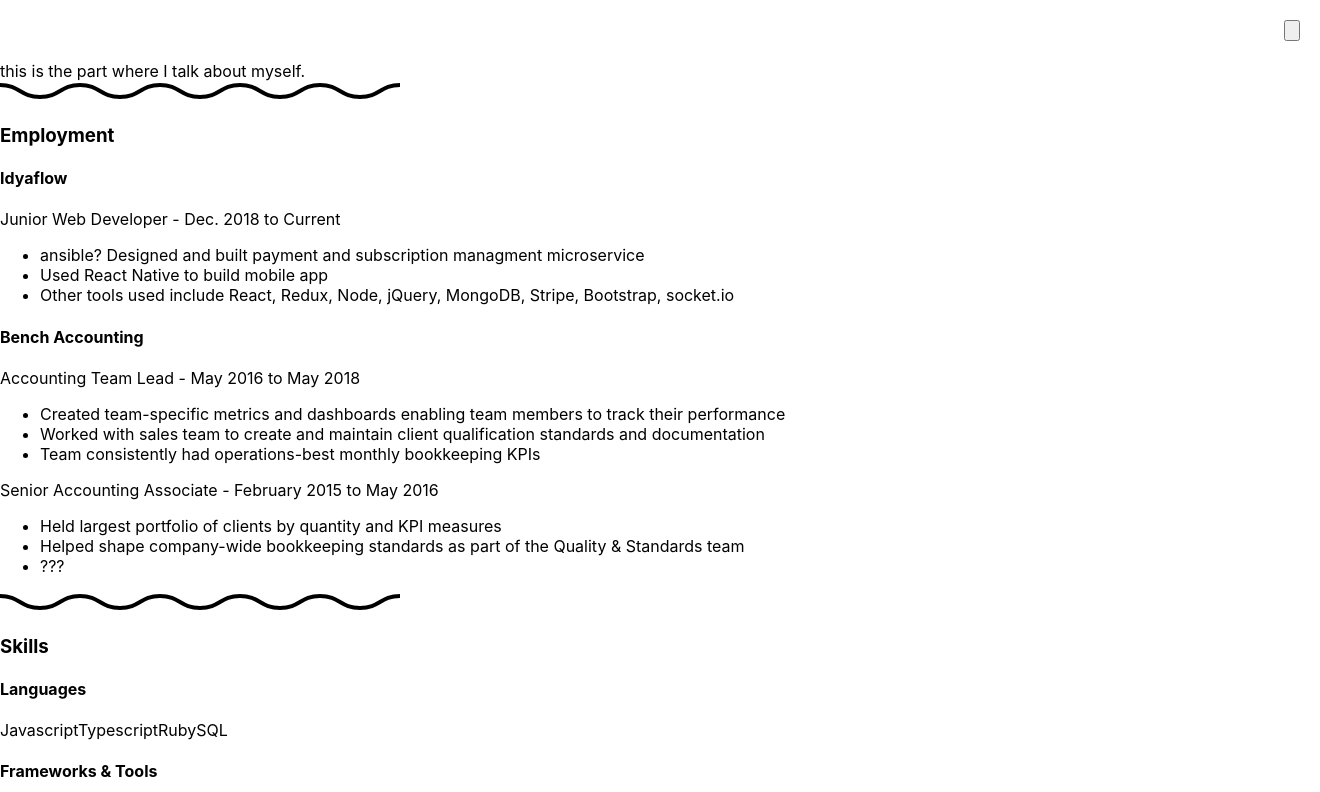
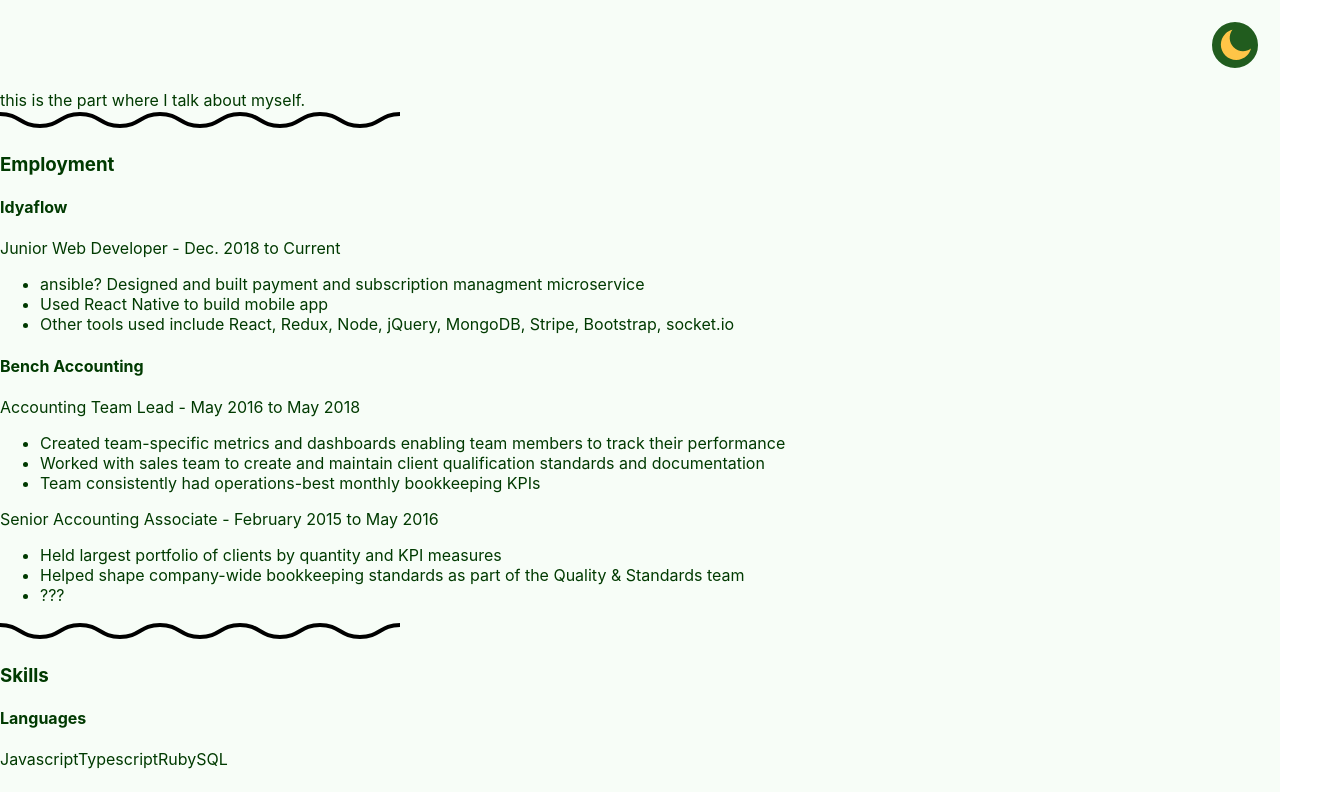
Before and after one commit to geoffmphillips/portfolio, a React (Create React App) app: page / in a window 1280 px wide. Shown: the top 792 px of the page, 1320 px wide, since content can reach past the window. Built offline with nearby package versions, Linux system fonts and the light colour scheme.

Commit message:
Add dark mode

```diff
--- a/src/App.css
+++ b/src/App.css
@@ -1,11 +1,77 @@
-.App {
+*:focus {
+    outline: none !important;
+}
+
+#App {
   background-color: hsl(124, 58%, 98%);
   color: hsl(121, 100%, 11.4%);
+  width: 100%;
+  transition: background-color 0.2s ease-in-out,
+			  color 0.2s ease-in-out;
 }
 
-.header {
-	width: 100%;
+#App .header {
 	padding: 20px;
 	display: flex;
 	justify-content: flex-end;
 }
+
+#App .header .dark-mode-button {
+	background-color: #215C1E;
+	padding: 5px;
+	height: 50px;
+	width: 50px;
+	border-radius: 9999px;
+	border: 2px solid hsl(124, 58%, 98%);
+	transition: background-color ease-in-out 0.2s,
+				box-shadow ease-in-out 0.1s;
+}
+
+#App .header .dark-mode-button:hover {
+	background-color: #1F361C;
+	cursor: pointer;
+}
+
+#App .header .dark-mode-button:focus {
+	background-color: #1F361C;
+	border: 2px solid hsl(124, 58%, 98%);
+	box-shadow: 0px 0px 0px 4px #1F361C;
+}
+
+#App .header .dark-mode-button .moon {
+	fill: hsla(41, 100%, 64%, 1);
+	transition: fill ease-in-out 0.2s;
+	height: 35px;
+	width: 35px;
+}
+#App .header .dark-mode-button:hover .moon {
+	fill: rgba(255, 171, 15, 1);
+}
+#App .header .dark-mode-button:focus .moon {
+	fill: rgba(255, 171, 15, 1);
+}
+
+#App.dark-mode {
+	background-color: hsl(121, 100%, 11.4%) !important;
+	color: hsl(124, 58%, 98%) !important;
+}
+
+#App.dark-mode .header .dark-mode-button {
+	background-color: hsla(41, 100%, 64%, 1);
+	padding: 5px;
+	border-radius: 9999px;
+}
+
+#App.dark-mode .header .dark-mode-button:hover {
+	background-color: rgba(255, 171, 15, 1);
+}
+
+#App.dark-mode .header .dark-mode-button:focus {
+	background-color: rgba(255, 171, 15, 1);
+	border: 2px solid hsl(124, 58%, 98%);
+	box-shadow: 0px 0px 0px 4px rgba(255, 171, 15, 1);
+}
+
+#App.dark-mode .header .dark-mode-button .moon {
+	fill: whitesmoke;
+}
--- a/src/App.tsx
+++ b/src/App.tsx
@@ -23,7 +23,7 @@
 				className='dark-mode-button'
 				onClick={handleDarkModeButtonClick}
 			>
-				<svg xmlns="http://www.w3.org/2000/svg" x="0px" y="0px" viewBox="0 0 512 640"><g><path d="M413.9,407.2c28.6-28.6,47.6-63.3,57.1-99.8c-74.3,55.9-180.3,50-247.9-17.6c-67.9-67.9-73.6-174.5-16.9-248.9  C169.1,50.1,134,69.2,105,98.2c-85.3,85.3-85.3,223.6,0,309C190.3,492.5,328.6,492.5,413.9,407.2z" /></g></svg>
+				<svg className='moon' xmlns="http://www.w3.org/2000/svg" x="0px" y="0px" viewBox="0 0 500 500"><g><path d="M413.9,407.2c28.6-28.6,47.6-63.3,57.1-99.8c-74.3,55.9-180.3,50-247.9-17.6c-67.9-67.9-73.6-174.5-16.9-248.9  C169.1,50.1,134,69.2,105,98.2c-85.3,85.3-85.3,223.6,0,309C190.3,492.5,328.6,492.5,413.9,407.2z" /></g></svg>
 			</button>
 		</header>
 		<Switch>
```
